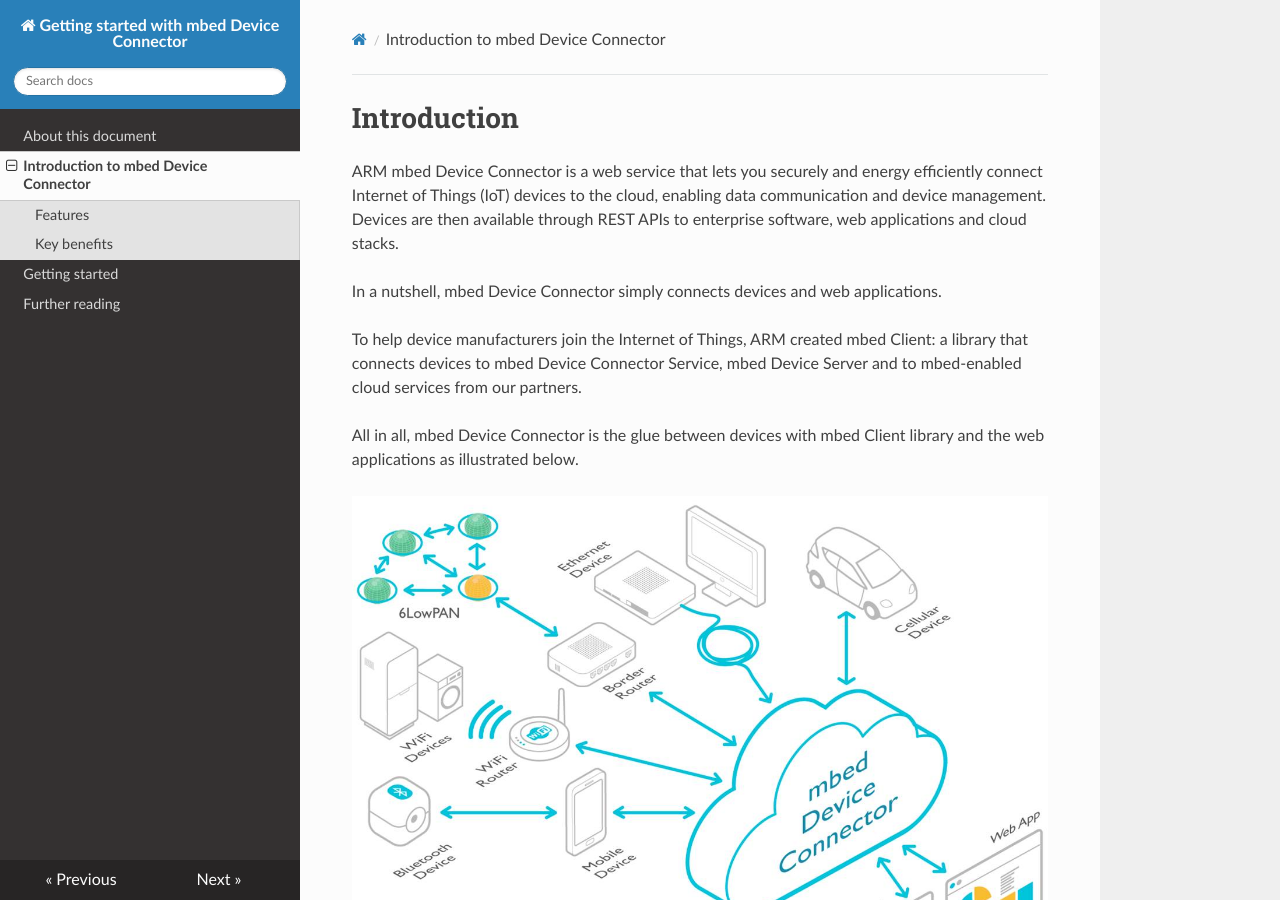
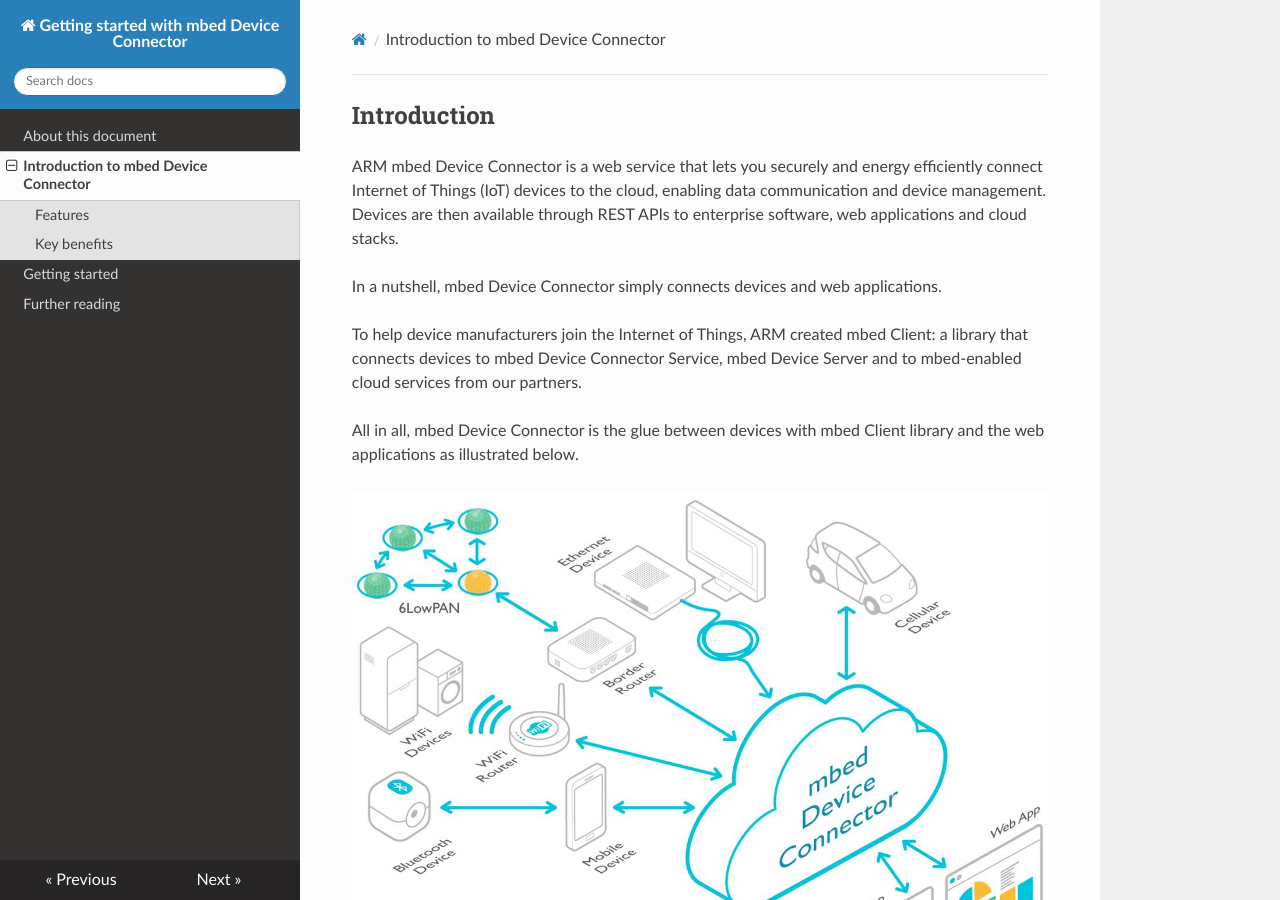
Before and after one commit to ARMmbed/mbed-device-connector-documentation, an MkDocs documentation site: the page built from docs/Connector-intro.md, in a window 1280 px wide and 900 px high. Built offline with MkDocs 1.6.1, drawn with Linux system fonts in a browser that asks for light colours; nearby versions of some CDN libraries; old or Windows-style settings are respelled for this version of MkDocs.

Commit message:
Just headings for the new engine.

```diff
--- a/docs/Connector-intro.md
+++ b/docs/Connector-intro.md
@@ -1,5 +1,4 @@
-Introduction
-=============
+## Introduction
 
 ARM mbed Device Connector is a web service that lets you securely and energy efficiently connect Internet of Things (IoT) devices to the cloud, enabling data communication and device management. Devices are then available through REST APIs to enterprise software, web applications and cloud stacks.
 
@@ -11,7 +10,7 @@
 
 ![connector](img/Device_Connector_new.png)
 
-## Features
+### Features
 
 - Based on open industry standard protocols including CoAP/HTTP, TLS/TCP, DTLS/UDP and OMA LWM2M, enabling energy efficient data communication
 and device management.
@@ -20,7 +19,7 @@
 - Offers full integration of the developer console and web tools with mbed.com; there is no need to move to a different development environment
 after deployment.
 
-## Key benefits
+### Key benefits
 
 - Fully compatible with [mbed OS](https://www.mbed.com/en/development/software/mbed-os/).
 - Allows connecting mbed supported devices to the cloud simply and securely.
```
